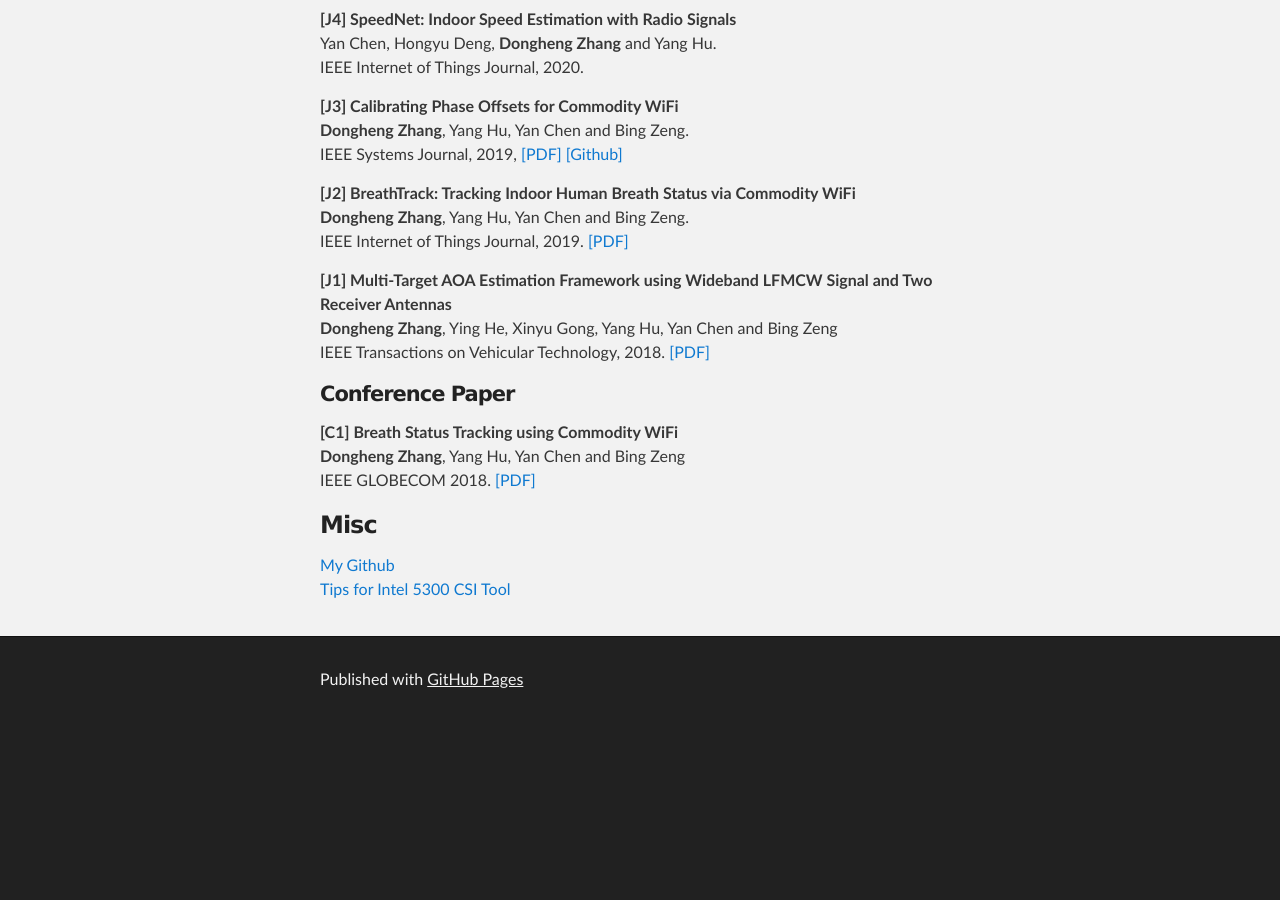
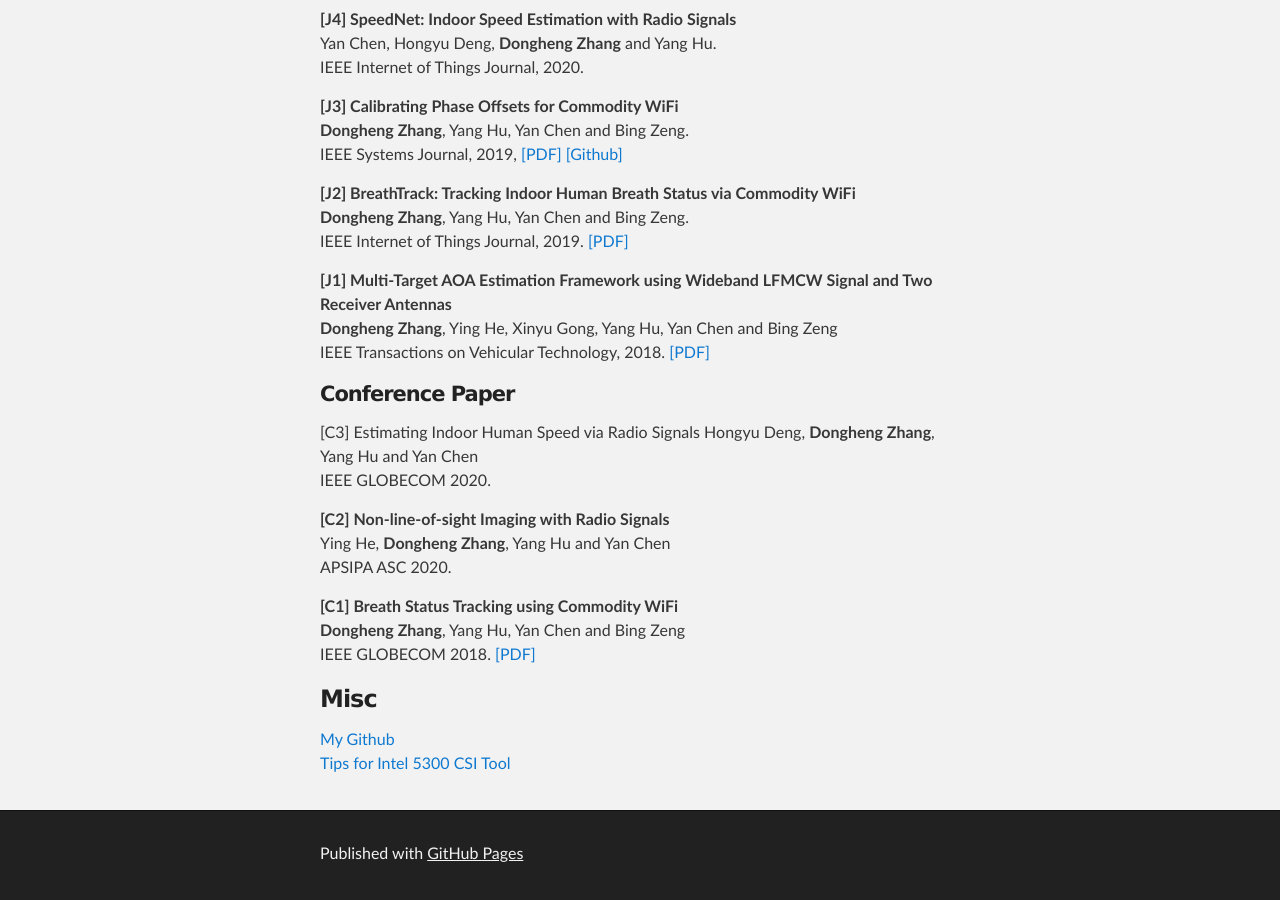
Before and after one commit to zhangdh24/zhangdh24.github.io, a Jekyll site: the page built from index.md, in a window 1280 px wide and 900 px high, scrolled down 634 px. Built offline with Jekyll 4.4.1, drawn with Linux system fonts in a browser that asks for light colours; the repository's description, which GitHub fills in, is left out; our own code applies the rules of GitHub Pages for plain Markdown files; before the commit the page ends 1360 px from its top, so only the background shows below that.

Commit message:
add paper

```diff
--- a/index.md
+++ b/index.md
@@ -35,6 +35,15 @@
 IEEE Transactions on Vehicular Technology, 2018. [[PDF]](./pub/LFMAOA.pdf)
 
 #### Conference Paper
+
+[C3] Estimating Indoor Human Speed via Radio Signals
+Hongyu Deng, **Dongheng Zhang**, Yang Hu and Yan Chen <br />
+IEEE GLOBECOM 2020.
+
+**[C2] Non-line-of-sight Imaging with Radio Signals**<br />
+Ying He, **Dongheng Zhang**, Yang Hu and Yan Chen <br />
+APSIPA ASC 2020.
+
 **[C1] Breath Status Tracking using Commodity WiFi**<br />
 **Dongheng Zhang**, Yang Hu, Yan Chen and Bing Zeng <br />
 IEEE GLOBECOM 2018. [[PDF]](./pub/BreathTrack_GC.pdf)
```
